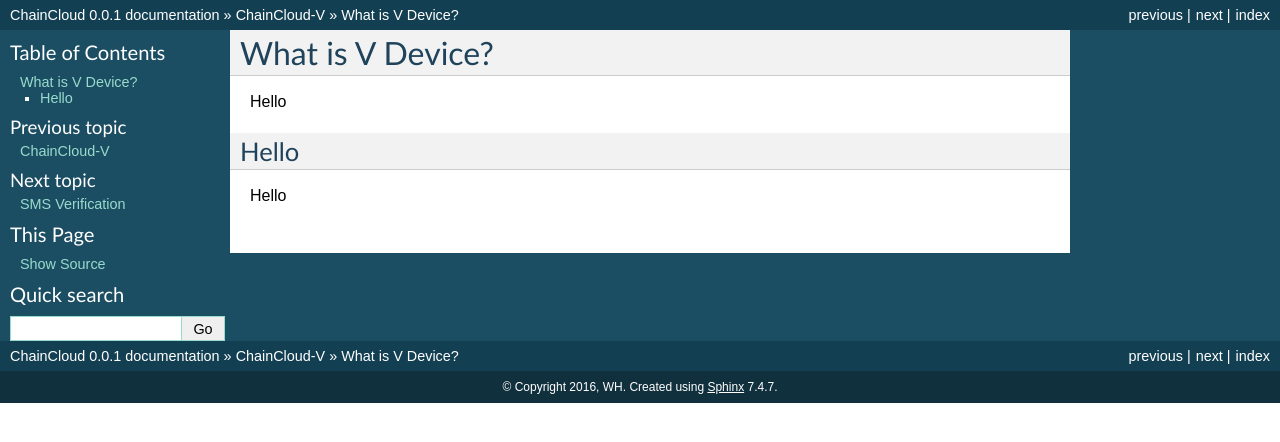
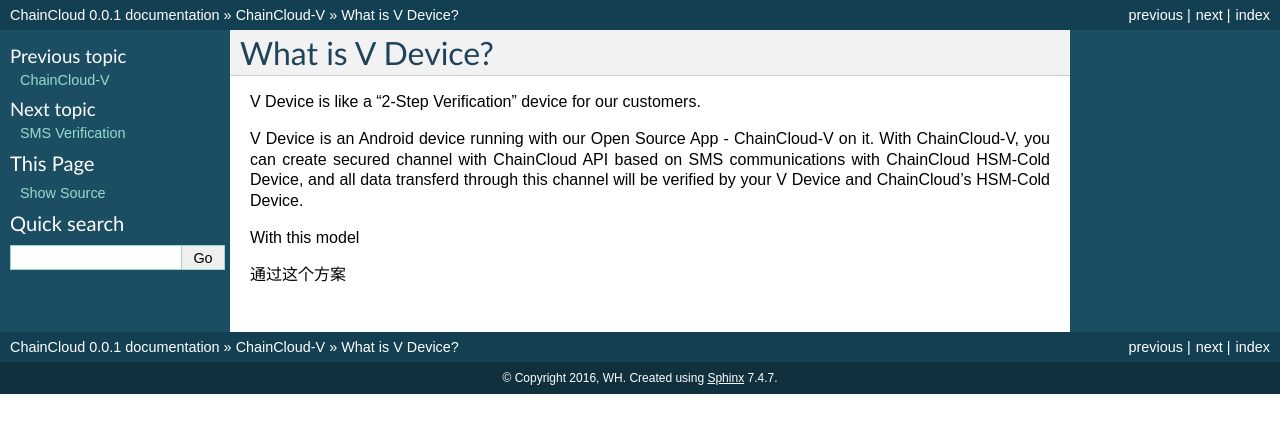
Before and after one commit to chaincloud-dot-com/chaincloud-docs, a Sphinx documentation site: the page built from source/chaincloud-v/what-is-v-device.rst, in a window 1280 px wide. Shown: the top 442 px of the page. Built offline with Sphinx 7.4.7, drawn with Linux system fonts in a browser that asks for light colours.

Commit message:
modify what-is-v-device.rst

```diff
--- a/source/chaincloud-v/what-is-v-device.rst
+++ b/source/chaincloud-v/what-is-v-device.rst
@@ -4,8 +4,10 @@
 What is V Device?
 ********************************************************************************
 
-Hello
+V Device is like a "2-Step Verification" device for our customers.
 
-Hello
-================================================================================
-Hello
+V Device is an Android device running with our Open Source App - ChainCloud-V on it. With ChainCloud-V, you can create secured channel with ChainCloud API based on SMS communications with ChainCloud HSM-Cold Device, and all data transferd through this channel will be verified by your V Device and ChainCloud's HSM-Cold Device.
+
+With this model
+
+通过这个方案
```
